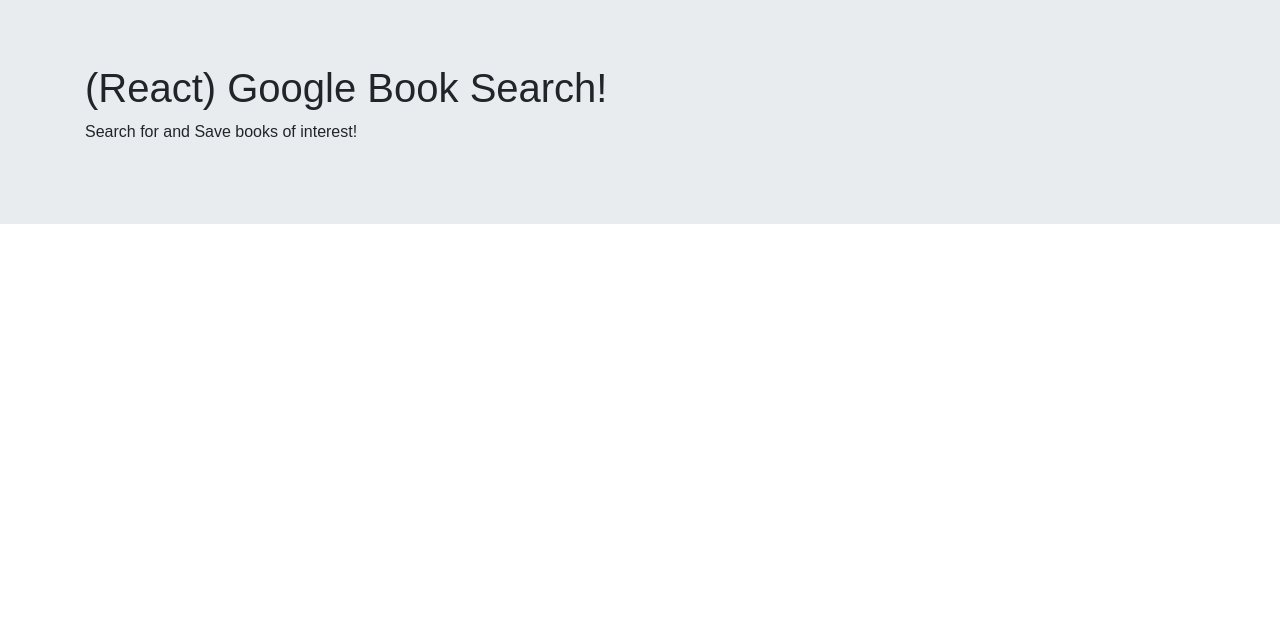
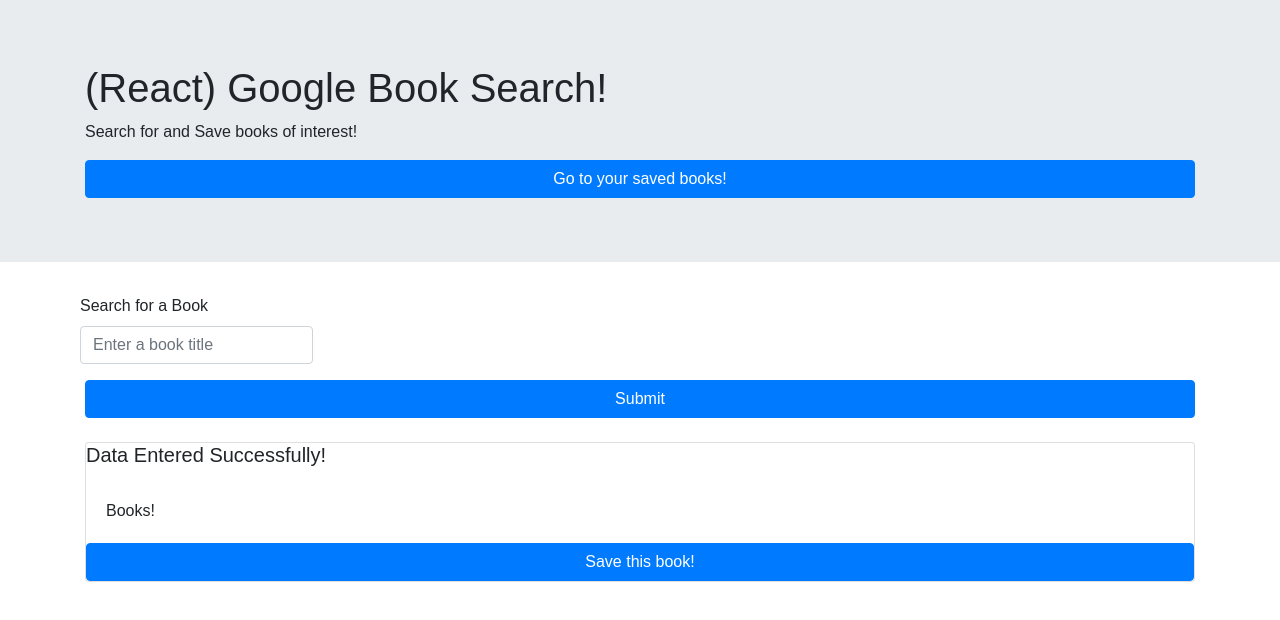
Before and after one commit to czops/React-Book-Search, a React (Create React App) app in the folder client/: page / in a window 1280 px wide. Shown: the top 620 px of the page. Built offline with nearby package versions, Linux system fonts and the light colour scheme.

Commit message:
so far so good

```diff
--- a/client/src/App.js
+++ b/client/src/App.js
@@ -11,6 +11,11 @@
 // import "./App.css";
 
 class App extends Component {
+
+  state = {
+    title: ""
+  }
+
   render() {
     return (
       <div className="App">
--- a/client/src/components/display/Display.js
+++ b/client/src/components/display/Display.js
@@ -2,45 +2,27 @@
 import Form from "react-bootstrap/Form";
 import Col from "react-bootstrap/Col";
 import Button from "react-bootstrap/Button";
+import Card from "react-bootstrap/Card";
 
 
-function Display () {
+function Display() {
     return (
-        <div className="formBox">
 
-            {/* <Form>
-            <Form.Text className="stepText">
-                STEP 3.
-            </Form.Text>
-            <Form.Text className="sizeTitle">
-                Enter the Measurements
-            </Form.Text>
-            {props.panels.map(panel =>
-                <Form.Row className="measureBox">
-                <Form.Group as={Col} controlId="formModelNumber">
-                    <Form.Text className="processTitle"> PANEL {panel.panelNumber} <span className="panelNumberEnter"></span></Form.Text>
-                    <Form.Row>
-                        <Form.Group>
-                            <Form.Label>Measurement 1</Form.Label>
-                            <Form.Control onChange={(event) => props.setMeasurement1(event, panel.panelNumber)} value={panel.m1} placeholder="Enter #" className="measurement1"/>
-                        </Form.Group>
-                        <Form.Group className="secondMeasure">
-                            <Form.Label>Measurement 2</Form.Label>
-                            <Form.Control onChange={(event) => props.setMeasurement2(event, panel.panelNumber)} value={panel.m2} placeholder="Enter #" className="measurement2"/>
-                        </Form.Group>
 
-                    </Form.Row>
-                    </Form.Group>
-                    </Form.Row>
-                )}
+<div className="positionBox">
+        <br></br>
+            <Card className="mainCard">
 
-                <div className="buttonBox">
-                    <Button variant="primary" type="submit" className="submitButton" block>
-                        SUBMIT
-                    </Button>
-                </div>
+   {/* map function here */}
 
-            </Form> */}
+                <Card.Title className="cardTitle"> Data Entered Successfully!</Card.Title>
+
+                <Card.Body className="cardMessage"> Books! </Card.Body>
+                <Button variant="primary" type="submit" className="homeButton float-right"> Save this book! </Button>
+
+
+            </Card>
+
         </div>
     )
 }
--- a/client/src/components/pages/home/home.js
+++ b/client/src/components/pages/home/home.js
@@ -1,8 +1,9 @@
 import React, { Component } from "react";
 import { Jumbotron, Col, Row, Container } from "react-bootstrap";
 
-// import SearchComponent from "../..search/Search";
+import SearchComponent from "../../search/SearchStuff";
 import DisplayComponent from "../../display/Display";
+import Button from "react-bootstrap/Button";
 
 
 // import Search from "./src/components/search";
@@ -10,9 +11,27 @@
 // import "./App.css";
 
 class Home extends Component {
+
+
+
+  handleSubmit(event) {
+    event.preventDefault()
+
+    // console.log(this.props);
+    // console.log(this.props.history);
+
+    // API.BooksSearch(Panels)
+    //   .then((res) => {
+    //     console.log(res)
+    //     if (res.status === 200) {
+    //       this.props.history.push('/Saved');
+    //     }
+      // })
+  }
+
   render() {
     return (
-      <div className="App">
+      <div className="Home">
 
         <Jumbotron fluid>
           <Container>
@@ -20,13 +39,19 @@
             <p>
               Search for and Save books of interest!
             </p>
+
+
+            <Button onClick={(event) => this.handleSubmit(event)} variant="primary" type="submit" className="submitButton" block>
+              Go to your saved books!
+            </Button>
+
           </Container>
         </Jumbotron>
 
         <Container>
           <Row>
             <Col>
-              {/* <SearchComponent /> */}
+              <SearchComponent />
               <DisplayComponent />
             </Col>
           </Row>
--- a/client/src/components/search/Search.js
+++ b/client/src/components/search/SearchStuff.js
@@ -1,33 +1,29 @@
 import React from "react";
 import Form from "react-bootstrap/Form";
-// import Col from "react-bootstrap/Col";
+import Col from "react-bootstrap/Col";
 import Button from "react-bootstrap/Button";
 
 
-function Search () {
+function SearchStuff () {
     return (
         <div className="formBox">
 
             <Form>
-            <Form.Text className="stepText">
+            {/* <Form.Text className="stepText">
                 Search for books!
-            </Form.Text>
+            </Form.Text> */}
 
                     <Form.Row>
                         <Form.Group>
-                            {/* <Form.Label>Measurement 1</Form.Label>
-                            <Form.Control placeholder="Enter #" className="measurement1"/>
-                        </Form.Group>
-                        <Form.Group className="secondMeasure">
-                            <Form.Label>Measurement 2</Form.Label>
-                            <Form.Control placeholder="Enter #" className="measurement2"/> */}
+                            <Form.Label>Search for a Book</Form.Label>
+                            <Form.Control placeholder="Enter a book title" className="measurement1"/>
                         </Form.Group>
 
                     </Form.Row>
 
                 <div className="buttonBox">
                     <Button variant="primary" type="submit" className="submitButton" block>
-                        SUBMIT
+                        Submit
                     </Button>
                 </div>
 
@@ -36,4 +32,4 @@
     )
 }
 
-export default Search;
+export default SearchStuff;
```
Also changed, not shown: client/src/components/saved/Saved.js (+4 -4 lines).
